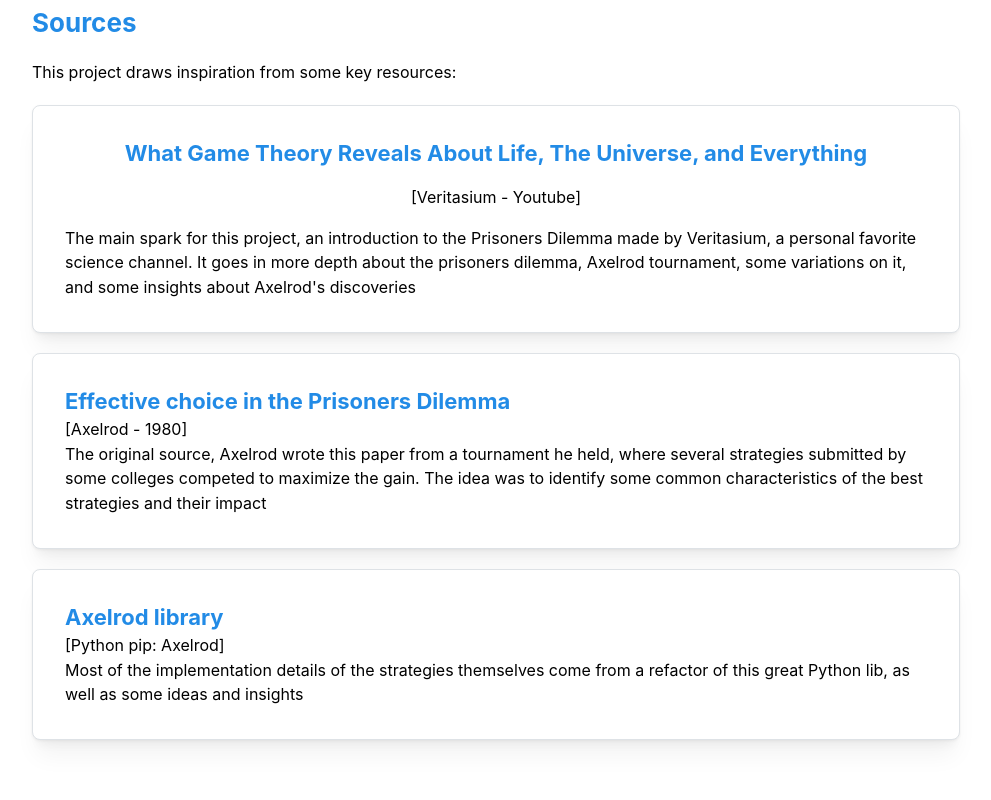
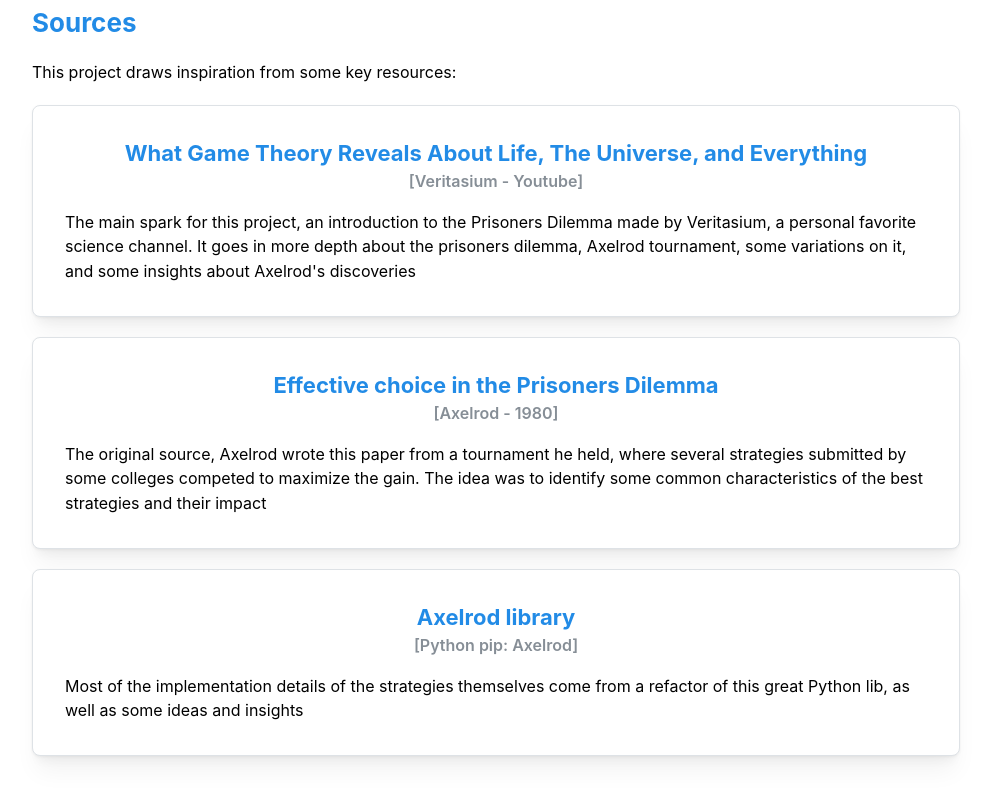
Before and after one commit to AndresCRamos/prisoners-dilemma, a React (Vite) app: page / in a window 1280 px wide. Shown: the part 4966-5766 px from the top of the page, without its empty margins (144-1135 px from the left). Built offline with nearby package versions, Linux system fonts and the light colour scheme.

Commit message:
Add card title styles

```diff
--- a/src/components/Sources/Sources.tsx
+++ b/src/components/Sources/Sources.tsx
@@ -9,29 +9,34 @@ const Sources: React.FC = () => {
           Sources
         </Title>
         <Text>This project draws inspiration from some key resources:</Text>
+
         <Card shadow="md" padding="xl" radius={"md"} withBorder>
-          <Stack>
           <Title
             order={3}
             className="text-[--mantine-primary-color-filled] text-center"
           >
             What Game Theory Reveals About Life, The Universe, and Everything
           </Title>
-            <Text className="text-center">[Veritasium - Youtube]</Text>
+          <Text className="text-center font-semibold pb-4" c="dimmed">
+            [Veritasium - Youtube]
+          </Text>
           <Text>
             The main spark for this project, an introduction to the Prisoners
-              Dilemma made by Veritasium, a personal favorite science channel.
-              It goes in more depth about the prisoners dilemma, Axelrod
-              tournament, some variations on it, and some insights about
-              Axelrod's discoveries
+            Dilemma made by Veritasium, a personal favorite science channel. It
+            goes in more depth about the prisoners dilemma, Axelrod tournament,
+            some variations on it, and some insights about Axelrod's discoveries
           </Text>
-          </Stack>
         </Card>
         <Card shadow="md" padding="xl" radius={"md"} withBorder>
-          <Title order={3} className="text-[--mantine-primary-color-filled]">
+          <Title
+            order={3}
+            className="text-[--mantine-primary-color-filled] text-center"
+          >
             Effective choice in the Prisoners Dilemma
           </Title>
-          <Text>[Axelrod - 1980]</Text>
+          <Text className="text-center font-semibold pb-4" c="dimmed">
+            [Axelrod - 1980]
+          </Text>
           <Text>
             The original source, Axelrod wrote this paper from a tournament he
             held, where several strategies submitted by some colleges competed
@@ -40,10 +45,15 @@ const Sources: React.FC = () => {
           </Text>
         </Card>
         <Card shadow="md" padding="xl" radius={"md"} withBorder>
-          <Title order={3} className="text-[--mantine-primary-color-filled]">
+          <Title
+            order={3}
+            className="text-[--mantine-primary-color-filled] text-center"
+          >
             Axelrod library
           </Title>
-          <Text>[Python pip: Axelrod]</Text>
+          <Text className="text-center font-semibold pb-4" c="dimmed">
+            [Python pip: Axelrod]
+          </Text>
           <Text>
             Most of the implementation details of the strategies themselves come
             from a refactor of this great Python lib, as well as some ideas and
```
Lines whose indentation alone changed are shown as unchanged.
